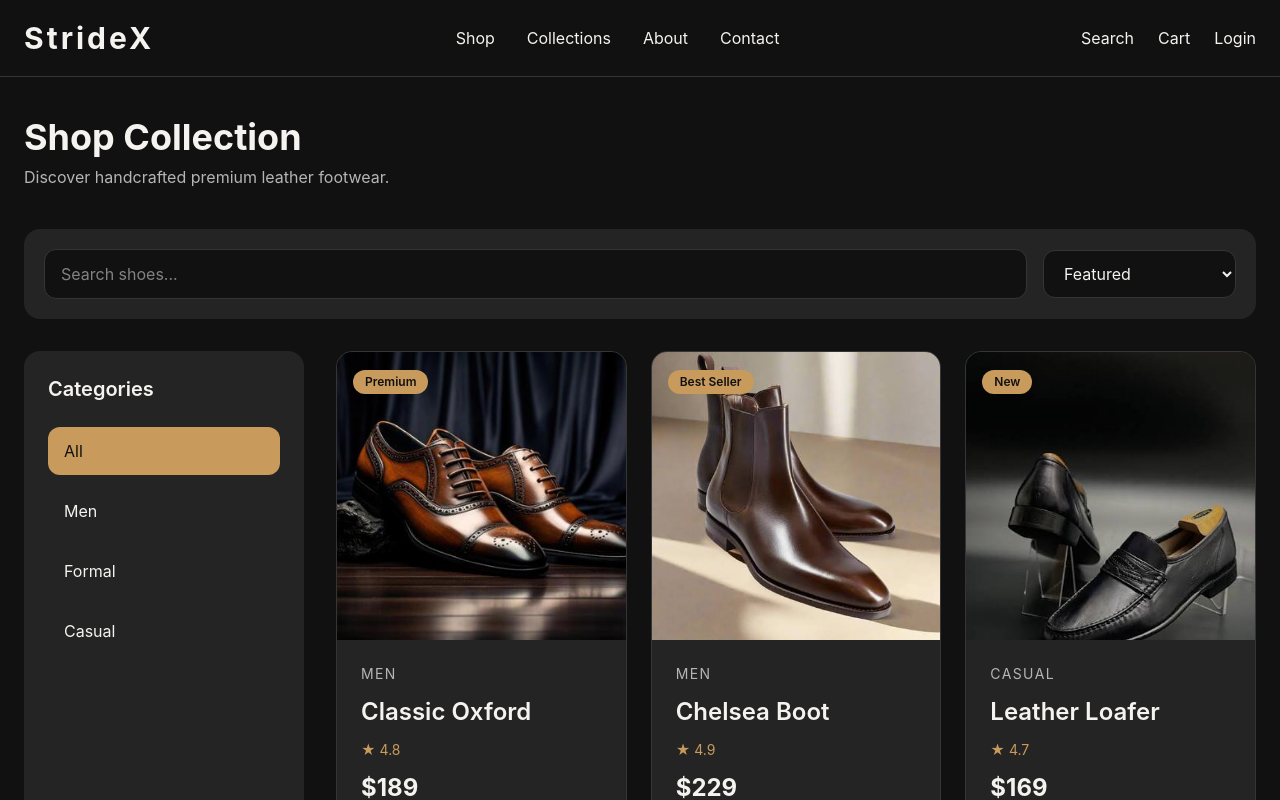
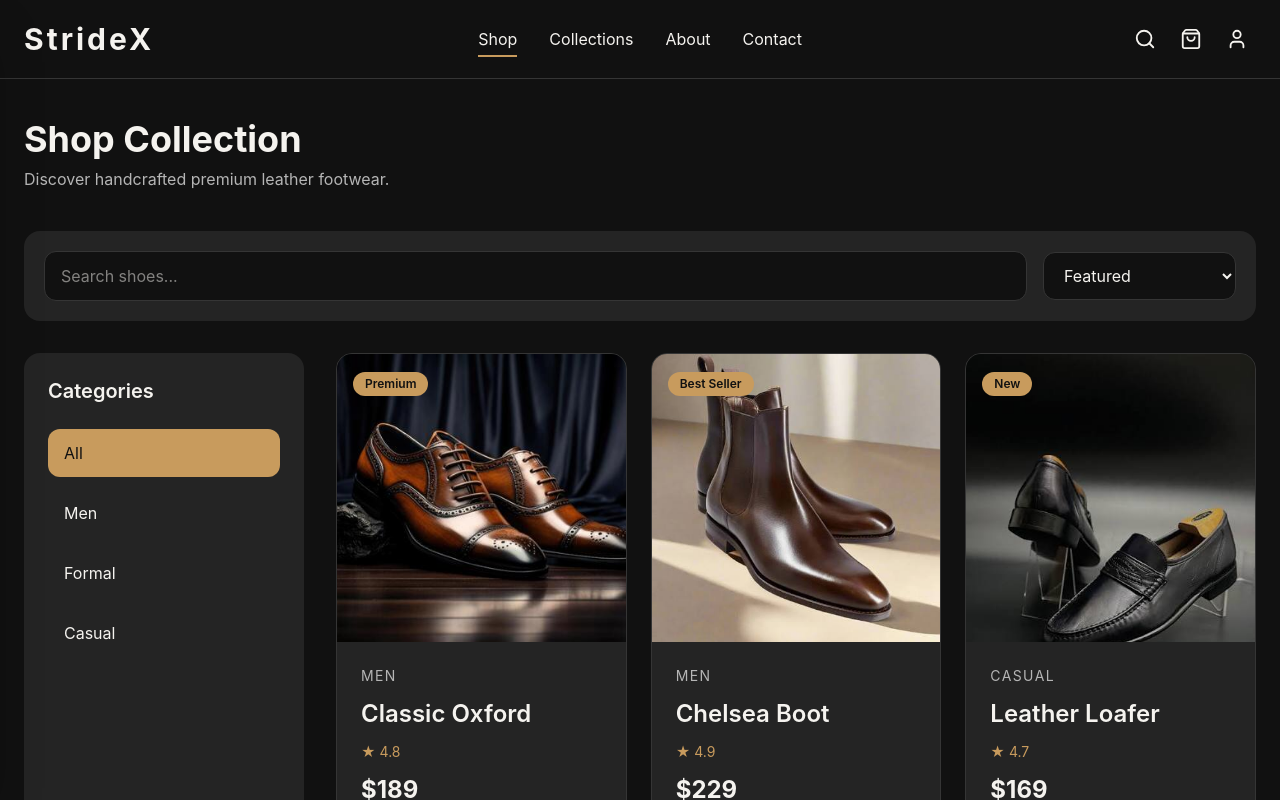
Before and after one commit to AliSherAfzal/Ludic---A-Leather-Store, a React app in the folder frontend/: page /products in a window 1280 px wide. Shown: the top 800 px of the page. Built offline with nearby package versions, Linux system fonts and the light colour scheme; the HTML template or start-up script is replaced by a standard one.

Commit message:
feat(frontend): implement responsive product catalog page with reusable components

```diff
--- a/frontend/package.json
+++ b/frontend/package.json
@@ -11,6 +11,7 @@
   },
   "dependencies": {
     "@tailwindcss/vite": "^4.3.2",
+    "lucide-react": "^1.24.0",
     "react": "^19.2.7",
     "react-dom": "^19.2.7",
     "react-router-dom": "^7.18.1",
--- a/frontend/src/components/layout/Navbar.jsx
+++ b/frontend/src/components/layout/Navbar.jsx
@@ -1,9 +1,52 @@
-import { Link } from "react-router-dom";
+import { useState } from "react";
+import { Link, NavLink } from "react-router-dom";
+import {
+  Menu,
+  X,
+  Search,
+  ShoppingBag,
+  User,
+} from "lucide-react";
+
+const navLinks = [
+  { name: "Shop", path: "/products" },
+  { name: "Collections", path: "/collections" },
+  { name: "About", path: "/about" },
+  { name: "Contact", path: "/contact" },
+];
+
+const navLinkClass = ({ isActive }) =>
+  `relative pb-1 transition-all duration-300 hover:text-[var(--accent)] ${isActive
+    ? "text-[var(--accent)] after:absolute after:left-0 after:-bottom-1 after:h-0.5 after:w-full after:bg-[var(--accent)] after:content-['']"
+    : "text-[var(--text-primary)]"
+  }`;
+
+const iconButtonClass =
+  "rounded-full p-2 transition-all duration-300 hover:bg-[var(--surface)] hover:text-[var(--accent)]";
 
 const Navbar = () => {
+  const [mobileMenuOpen, setMobileMenuOpen] = useState(false);
+
+  const closeMenu = () => setMobileMenuOpen(false);
+
   return (
-    <header className="border-b border-[var(--border)] bg-[var(--bg-primary)]">
+    <header className="sticky top-0 z-50 border-b border-[var(--border)] bg-[var(--bg-primary)] backdrop-blur">
       <nav className="mx-auto flex max-w-7xl items-center justify-between px-6 py-5">
+
+        {/* Left */}
+        <div className="flex items-center gap-4">
+
+          {/* Mobile Menu Button */}
+          <button
+            type="button"
+            className="md:hidden"
+            onClick={() => setMobileMenuOpen(true)}
+            aria-label="Open Menu"
+          >
+            <Menu size={28} />
+          </button>
+
+          {/* Logo */}
           <Link
             to="/"
             className="text-3xl font-bold tracking-widest text-[var(--accent)]"
@@ -11,52 +54,111 @@ const Navbar = () => {
             StrideX
           </Link>
 
+        </div>
+
+        {/* Desktop Navigation */}
         <ul className="hidden items-center gap-8 md:flex">
-          <li>
-            <Link
-              to="/products"
-              className="transition hover:text-[var(--accent)]"
+
+          {navLinks.map((link) => (
+            <li key={link.name}>
+              <NavLink
+                to={link.path}
+                className={navLinkClass}
               >
-              Shop
-            </Link>
+                {link.name}
+              </NavLink>
             </li>
+          ))}
 
-          <li>
-            <Link
-              to="/collections"
-              className="transition hover:text-[var(--accent)]"
-            >
-              Collections
-            </Link>
-          </li>
-
-          <li>
-            <Link
-              to="/about"
-              className="transition hover:text-[var(--accent)]"
-            >
-              About
-            </Link>
-          </li>
-
-          <li>
-            <Link
-              to="/contact"
-              className="transition hover:text-[var(--accent)]"
-            >
-              Contact
-            </Link>
-          </li>
         </ul>
 
-        <div className="flex items-center gap-6">
-          <button>Search</button>
+        {/* Right Icons */}
+        <div className="flex items-center gap-2">
 
-          <button>Cart</button>
+          <button
+            type="button"
+            className={iconButtonClass}
+            aria-label="Search"
+          >
+            <Search size={22} />
+          </button>
 
-          <button>Login</button>
+          <button
+            type="button"
+            className={iconButtonClass}
+            aria-label="Cart"
+          >
+            <ShoppingBag size={22} />
+          </button>
+
+          <button
+            type="button"
+            className={iconButtonClass}
+            aria-label="Login"
+          >
+            <User size={22} />
+          </button>
+
         </div>
+
       </nav>
+
+      {/* Overlay */}
+      <div
+        className={`fixed inset-0 z-40 bg-black/60 transition-opacity duration-300 ${mobileMenuOpen
+            ? "visible opacity-100"
+            : "invisible opacity-0"
+          }`}
+        onClick={closeMenu}
+      />
+
+      {/* Mobile Drawer */}
+      <aside
+        className={`fixed left-0 top-0 z-50 flex h-screen w-72 flex-col bg-[var(--bg-secondary)] p-6 shadow-2xl transition-transform duration-300 ${mobileMenuOpen
+            ? "translate-x-0"
+            : "-translate-x-full"
+          }`}
+      >
+
+        {/* Drawer Header */}
+        <div className="mb-12 flex items-center justify-between">
+
+          <Link
+            to="/"
+            onClick={closeMenu}
+            className="text-2xl font-bold tracking-widest text-[var(--accent)]"
+          >
+            StrideX
+          </Link>
+
+          <button
+            type="button"
+            onClick={closeMenu}
+            aria-label="Close Menu"
+          >
+            <X size={28} />
+          </button>
+
+        </div>
+
+        {/* Mobile Navigation */}
+        <nav className="flex flex-col gap-6">
+
+          {navLinks.map((link) => (
+            <NavLink
+              key={link.name}
+              to={link.path}
+              onClick={closeMenu}
+              className={navLinkClass}
+            >
+              {link.name}
+            </NavLink>
+          ))}
+
+        </nav>
+
+      </aside>
+
     </header>
   );
 };
--- a/frontend/src/components/product/Pagination.jsx
+++ b/frontend/src/components/product/Pagination.jsx
@@ -1,12 +1,44 @@
-const Pagination = () => {
+const Pagination = ({
+  currentPage,
+  totalPages,
+  onPageChange,
+}) => {
+  if (totalPages <= 1) return null;
+
   return (
-    <div className="mt-12 flex justify-center">
+    <section className="mt-12 flex items-center justify-center gap-3">
 
-      <button className="rounded-xl bg-[var(--accent)] px-6 py-3 text-black">
-        1
+      <button
+        onClick={() => onPageChange(currentPage - 1)}
+        disabled={currentPage === 1}
+        className="rounded-xl border border-[var(--border)] px-4 py-2 transition hover:border-[var(--accent)] disabled:cursor-not-allowed disabled:opacity-40"
+      >
+        Previous
       </button>
 
-    </div>
+      {Array.from({ length: totalPages }, (_, index) => (
+        <button
+          key={index + 1}
+          onClick={() => onPageChange(index + 1)}
+          className={`h-10 w-10 rounded-xl transition ${
+            currentPage === index + 1
+              ? "bg-[var(--accent)] text-[var(--bg-primary)]"
+              : "border border-[var(--border)] hover:border-[var(--accent)]"
+          }`}
+        >
+          {index + 1}
+        </button>
+      ))}
+
+      <button
+        onClick={() => onPageChange(currentPage + 1)}
+        disabled={currentPage === totalPages}
+        className="rounded-xl border border-[var(--border)] px-4 py-2 transition hover:border-[var(--accent)] disabled:cursor-not-allowed disabled:opacity-40"
+      >
+        Next
+      </button>
+
+    </section>
   );
 };
 
--- a/frontend/src/data/products.js
+++ b/frontend/src/data/products.js
@@ -4,6 +4,7 @@ import leatherLoafer from "../assets/images/products/leather loafer.jpg";
 import monkStrap from "../assets/images/products/monk strap.jpg";
 import sneaker from "../assets/images/products/sneaker.jpg";
 import derby from "../assets/images/products/derby.jpg";
+
 
 const products = [
   {
@@ -60,6 +61,174 @@ const products = [
     badge: "Premium",
     image: derby,
   },
+
+  // Set 2
+  {
+    id: 7,
+    name: "Heritage Oxford",
+    category: "Men",
+    price: 195,
+    rating: 4.7,
+    badge: "Trending",
+    image: classicOxford,
+  },
+  {
+    id: 8,
+    name: "Chelsea Elite",
+    category: "Men",
+    price: 235,
+    rating: 4.8,
+    badge: "Premium",
+    image: chelseaBoot,
+  },
+  {
+    id: 9,
+    name: "Urban Loafer",
+    category: "Casual",
+    price: 175,
+    rating: 4.6,
+    badge: "Best Seller",
+    image: leatherLoafer,
+  },
+  {
+    id: 10,
+    name: "Classic Monk",
+    category: "Formal",
+    price: 205,
+    rating: 4.7,
+    badge: "Premium",
+    image: monkStrap,
+  },
+  {
+    id: 11,
+    name: "Street Sneaker",
+    category: "Casual",
+    price: 185,
+    rating: 4.5,
+    badge: "New",
+    image: sneaker,
+  },
+  {
+    id: 12,
+    name: "Royal Derby",
+    category: "Formal",
+    price: 255,
+    rating: 4.9,
+    badge: "Luxury",
+    image: derby,
+  },
+
+  // Set 3
+  {
+    id: 13,
+    name: "Oxford Prestige",
+    category: "Men",
+    price: 199,
+    rating: 4.9,
+    badge: "Premium",
+    image: classicOxford,
+  },
+  {
+    id: 14,
+    name: "Chelsea Prime",
+    category: "Men",
+    price: 239,
+    rating: 4.8,
+    badge: "Trending",
+    image: chelseaBoot,
+  },
+  {
+    id: 15,
+    name: "Comfort Loafer",
+    category: "Casual",
+    price: 172,
+    rating: 4.7,
+    badge: "New",
+    image: leatherLoafer,
+  },
+  {
+    id: 16,
+    name: "Executive Monk",
+    category: "Formal",
+    price: 209,
+    rating: 4.8,
+    badge: "Best Seller",
+    image: monkStrap,
+  },
+  {
+    id: 17,
+    name: "Active Sneaker",
+    category: "Casual",
+    price: 182,
+    rating: 4.6,
+    badge: "Trending",
+    image: sneaker,
+  },
+  {
+    id: 18,
+    name: "Executive Derby",
+    category: "Formal",
+    price: 259,
+    rating: 5.0,
+    badge: "Premium",
+    image: derby,
+  },
+
+  // Set 4
+  {
+    id: 19,
+    name: "Signature Oxford",
+    category: "Men",
+    price: 205,
+    rating: 4.8,
+    badge: "Luxury",
+    image: classicOxford,
+  },
+  {
+    id: 20,
+    name: "Chelsea Signature",
+    category: "Men",
+    price: 245,
+    rating: 4.9,
+    badge: "Premium",
+    image: chelseaBoot,
+  },
+  {
+    id: 21,
+    name: "Weekend Loafer",
+    category: "Casual",
+    price: 178,
+    rating: 4.7,
+    badge: "Trending",
+    image: leatherLoafer,
+  },
+  {
+    id: 22,
+    name: "Modern Monk",
+    category: "Formal",
+    price: 215,
+    rating: 4.8,
+    badge: "New",
+    image: monkStrap,
+  },
+  {
+    id: 23,
+    name: "Velocity Sneaker",
+    category: "Casual",
+    price: 188,
+    rating: 4.7,
+    badge: "Best Seller",
+    image: sneaker,
+  },
+  {
+    id: 24,
+    name: "Imperial Derby",
+    category: "Formal",
+    price: 269,
+    rating: 5.0,
+    badge: "Luxury",
+    image: derby,
+  },
 ];
 
 export default products;
--- a/frontend/src/pages/Products.jsx
+++ b/frontend/src/pages/Products.jsx
@@ -1,4 +1,4 @@
-import { useMemo, useState } from "react";
+import { useEffect, useMemo, useState } from "react";
 
 import ProductToolbar from "../components/product/ProductToolbar";
 import FilterSidebar from "../components/product/FilterSidebar";
@@ -11,6 +11,12 @@ const Products = () => {
   const [searchTerm, setSearchTerm] = useState("");
   const [selectedCategory, setSelectedCategory] = useState("All");
   const [sortOption, setSortOption] = useState("featured");
+  const [currentPage, setCurrentPage] = useState(1);
+
+const productsPerPage = 6;
+useEffect(() => {
+  setCurrentPage(1);
+}, [searchTerm, selectedCategory, sortOption]);
 
   const filteredProducts = useMemo(() => {
   let result = [...products].filter((product) => {
@@ -45,6 +51,19 @@ const Products = () => {
   return result;
 }, [searchTerm, selectedCategory, sortOption]);
 
+const totalPages = Math.ceil(
+  filteredProducts.length / productsPerPage
+);
+
+const paginatedProducts = useMemo(() => {
+  const start = (currentPage - 1) * productsPerPage;
+
+  return filteredProducts.slice(
+    start,
+    start + productsPerPage
+  );
+}, [filteredProducts, currentPage]);
+
   return (
     <section className="mx-auto max-w-7xl px-6 py-10">
 
@@ -73,12 +92,16 @@ const Products = () => {
         />
 
         <ProductGrid
-          products={filteredProducts}
-        />
+    products={paginatedProducts}
+/>
 
       </div>
 
-      <Pagination />
+      <Pagination
+    currentPage={currentPage}
+    totalPages={totalPages}
+    onPageChange={setCurrentPage}
+/>
 
     </section>
   );
```
Also changed, not shown: frontend/src/assets/images/stridex.png (added), frontend/src/components/hooks/useProducts.js (added), 1 other file (tests, documents, lock files or other folders). Lines whose indentation alone changed are shown as unchanged.
